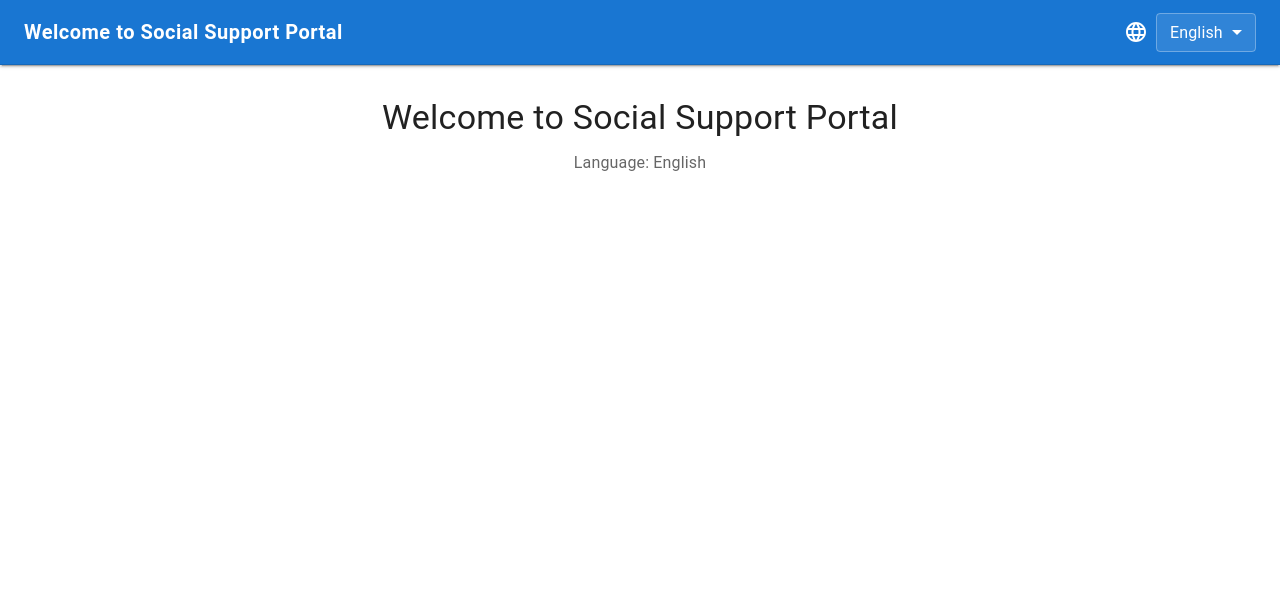
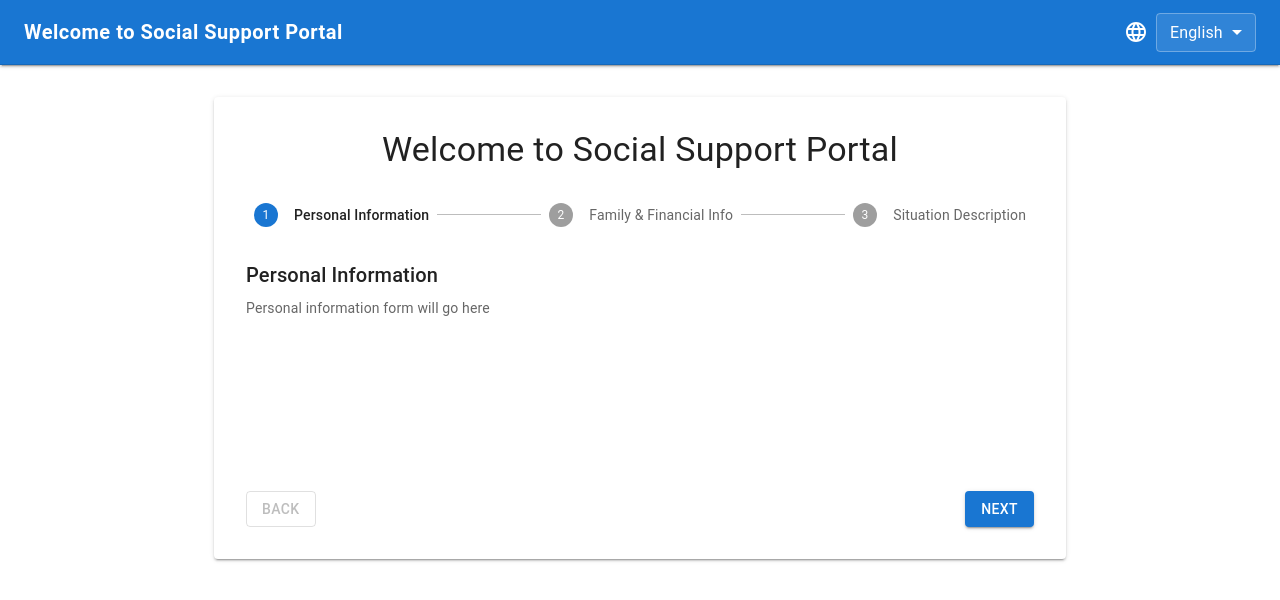
Before and after one commit to isaac-wahba/ai-powered-social-support-application, a React (Vite) app: page / in a window 1280 px wide. Shown: the top 600 px of the page. Built offline with nearby package versions, Linux system fonts and the light colour scheme.

Commit message:
NB-00: add multi-step wizard with progress stepper

```diff
--- a/src/App.tsx
+++ b/src/App.tsx
@@ -1,10 +1,11 @@
 import { useTranslation } from "react-i18next";
-import { Container, Box, Typography, AppBar, Toolbar } from "@mui/material";
+import { AppBar, Toolbar, Typography } from "@mui/material";
 import { LanguageSwitcher } from "./components/LanguageSwitcher";
+import { ApplicationWizard } from "./features/application/ApplicationWizard";
 import "./i18n";
 
 function App() {
-  const { t, i18n } = useTranslation();
+  const { t } = useTranslation();
 
   return (
     <>
@@ -37,16 +38,7 @@ function App() {
           <LanguageSwitcher />
         </Toolbar>
       </AppBar>
-      <Container maxWidth="md" sx={{ mt: 4, mb: 4 }}>
-        <Box sx={{ textAlign: "center" }}>
-          <Typography variant="h4" component="h1" gutterBottom>
-            {t("welcome")}
-          </Typography>
-          <Typography variant="body1" color="text.secondary">
-            {t("language")}: {t(i18n.language === "en" ? "english" : "arabic")}
-          </Typography>
-        </Box>
-      </Container>
+      <ApplicationWizard />
     </>
   );
 }
--- /dev/null
+++ b/src/features/application/ApplicationWizard.tsx
@@ -0,0 +1,92 @@
+import { useState } from "react";
+import { useTranslation } from "react-i18next";
+import {
+  Container,
+  Box,
+  Stepper,
+  Step,
+  StepLabel,
+  Button,
+  Paper,
+  Typography,
+} from "@mui/material";
+import { Step1PersonalInfo } from "./steps/Step1PersonalInfo";
+import { Step2FinancialInfo } from "./steps/Step2FinancialInfo";
+import { Step3Situation } from "./steps/Step3Situation";
+
+const steps = ["step1", "step2", "step3"];
+
+export function ApplicationWizard() {
+  const { t, i18n } = useTranslation();
+  const [activeStep, setActiveStep] = useState(0);
+  const isRTL = i18n.language === "ar";
+
+  const handleNext = () => {
+    setActiveStep((prevActiveStep) => prevActiveStep + 1);
+  };
+
+  const handleBack = () => {
+    setActiveStep((prevActiveStep) => prevActiveStep - 1);
+  };
+
+  const renderStepContent = (step: number) => {
+    switch (step) {
+      case 0:
+        return <Step1PersonalInfo />;
+      case 1:
+        return <Step2FinancialInfo />;
+      case 2:
+        return <Step3Situation />;
+      default:
+        return null;
+    }
+  };
+
+  return (
+    <Container maxWidth="md" sx={{ mt: 4, mb: 4 }}>
+      <Paper elevation={2} sx={{ p: 4 }}>
+        <Typography variant="h4" component="h1" gutterBottom align="center">
+          {t("welcome")}
+        </Typography>
+
+        <Stepper activeStep={activeStep} sx={{ mt: 4, mb: 4 }}>
+          {steps.map((label) => (
+            <Step key={label}>
+              <StepLabel
+                sx={{
+                  "& .MuiStepLabel-label": {
+                    marginLeft: isRTL ? 0 : "8px",
+                    marginRight: isRTL ? "8px" : 0,
+                  },
+                }}
+              >
+                {t(label)}
+              </StepLabel>
+            </Step>
+          ))}
+        </Stepper>
+
+        <Box sx={{ minHeight: 200, mb: 4 }}>
+          {renderStepContent(activeStep)}
+        </Box>
+
+        <Box sx={{ display: "flex", justifyContent: "space-between" }}>
+          <Button
+            disabled={activeStep === 0}
+            onClick={handleBack}
+            variant="outlined"
+          >
+            {t("back")}
+          </Button>
+          <Button
+            variant="contained"
+            onClick={handleNext}
+            disabled={activeStep === steps.length - 1}
+          >
+            {t("next")}
+          </Button>
+        </Box>
+      </Paper>
+    </Container>
+  );
+}
--- /dev/null
+++ b/src/features/application/steps/Step1PersonalInfo.tsx
@@ -0,0 +1,17 @@
+import { Box, Typography } from "@mui/material";
+import { useTranslation } from "react-i18next";
+
+export function Step1PersonalInfo() {
+  const { t } = useTranslation();
+
+  return (
+    <Box sx={{ mt: 3 }}>
+      <Typography variant="h6" gutterBottom>
+        {t("step1")}
+      </Typography>
+      <Typography variant="body2" color="text.secondary">
+        {t("step1Placeholder")}
+      </Typography>
+    </Box>
+  );
+}
--- /dev/null
+++ b/src/features/application/steps/Step2FinancialInfo.tsx
@@ -0,0 +1,17 @@
+import { Box, Typography } from "@mui/material";
+import { useTranslation } from "react-i18next";
+
+export function Step2FinancialInfo() {
+  const { t } = useTranslation();
+
+  return (
+    <Box sx={{ mt: 3 }}>
+      <Typography variant="h6" gutterBottom>
+        {t("step2")}
+      </Typography>
+      <Typography variant="body2" color="text.secondary">
+        {t("step2Placeholder")}
+      </Typography>
+    </Box>
+  );
+}
--- /dev/null
+++ b/src/features/application/steps/Step3Situation.tsx
@@ -0,0 +1,17 @@
+import { Box, Typography } from "@mui/material";
+import { useTranslation } from "react-i18next";
+
+export function Step3Situation() {
+  const { t } = useTranslation();
+
+  return (
+    <Box sx={{ mt: 3 }}>
+      <Typography variant="h6" gutterBottom>
+        {t("step3")}
+      </Typography>
+      <Typography variant="body2" color="text.secondary">
+        {t("step3Placeholder")}
+      </Typography>
+    </Box>
+  );
+}
--- a/src/i18n/ar.json
+++ b/src/i18n/ar.json
@@ -2,5 +2,13 @@
   "language": "اللغة",
   "english": "الإنجليزية",
   "arabic": "العربية",
-  "welcome": "مرحباً بك في بوابة الدعم الاجتماعي"
+  "welcome": "مرحباً بك في بوابة الدعم الاجتماعي",
+  "step1": "المعلومات الشخصية",
+  "step2": "معلومات الأسرة والمالية",
+  "step3": "وصف الوضع",
+  "next": "التالي",
+  "back": "السابق",
+  "step1Placeholder": "ستكون معلومات النموذج الشخصي هنا",
+  "step2Placeholder": "ستكون معلومات الأسرة والمالية هنا",
+  "step3Placeholder": "ستكون وصف الوضع هنا"
 }
--- a/src/i18n/en.json
+++ b/src/i18n/en.json
@@ -2,5 +2,13 @@
   "language": "Language",
   "english": "English",
   "arabic": "Arabic",
-  "welcome": "Welcome to Social Support Portal"
+  "welcome": "Welcome to Social Support Portal",
+  "step1": "Personal Information",
+  "step2": "Family & Financial Info",
+  "step3": "Situation Description",
+  "next": "Next",
+  "back": "Back",
+  "step1Placeholder": "Personal information form will go here",
+  "step2Placeholder": "Family and financial information form will go here",
+  "step3Placeholder": "Situation description form will go here"
 }
```
